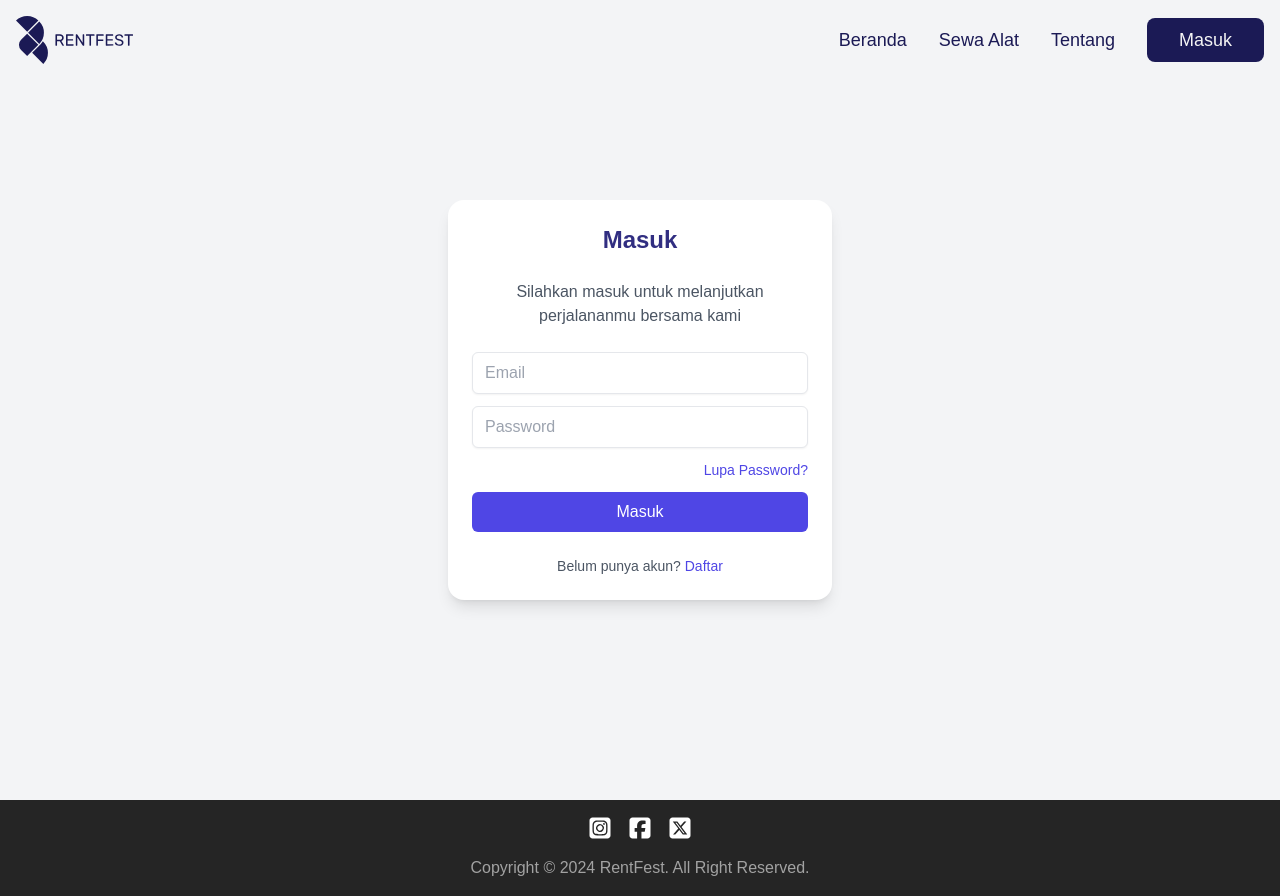
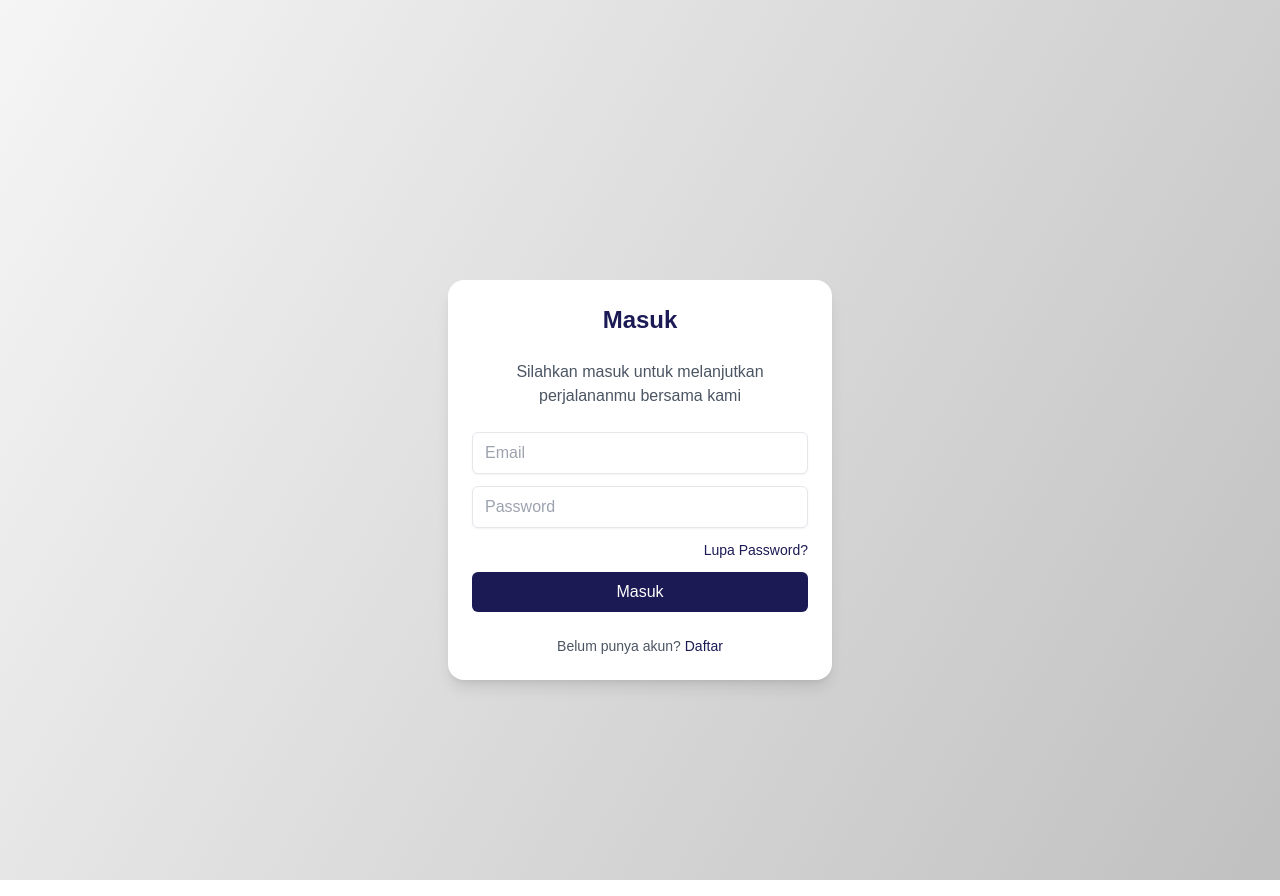
Before and after one commit to DaffaAfdallah/rentfest, a React (Vite) app: page /masuk in a window 1280 px wide. Built offline with nearby package versions, Linux system fonts and the light colour scheme.

Commit message:
tinggal daftar

```diff
--- a/src/App.jsx
+++ b/src/App.jsx
@@ -16,9 +16,8 @@ const App = () => {
 
   return (
     <div className="flex flex-col min-h-screen">
-      {!masukPage && <NavbarComp />}
-      {!daftarPage && <NavbarComp />}
-      <div className={`flex-grow ${!masukPage, daftarPage ? 'mt-20' : ''}`}>
+      {!masukPage && !daftarPage && <NavbarComp />}
+      <div className={`flex-grow ${!masukPage && !daftarPage ? '' : 'mt-20'}`}>
         <Routes>
           <Route path="/" element={<Beranda />} />
           <Route path="/fitur" element={<Fitur />} />
@@ -28,8 +27,7 @@ const App = () => {
           <Route path="/deskripsi/:id" element={<Deskripsi />} />
         </Routes>
       </div>
-      {!masukPage && <FooterComp />}
-      {!daftarPage && <FooterComp />}
+      {!masukPage && !daftarPage && <FooterComp />}
     </div>
   );
 };
--- a/src/pages/Daftar.jsx
+++ b/src/pages/Daftar.jsx
@@ -1,9 +1,11 @@
-import React from 'react'
+import React from 'react';
 
 const Daftar = () => {
   return (
-    <div>Daftar Hmmm</div>
-  )
-}
+    <div>
+      Daftar
+    </div>
+  );
+};
 
-export default Daftar
+export default Daftar;
--- a/src/pages/Masuk.jsx
+++ b/src/pages/Masuk.jsx
@@ -3,9 +3,9 @@ import { Link } from 'react-router-dom';
 
 const Masuk = () => {
   return (
-    <div className="flex items-center justify-center min-h-screen bg-gray-100 overflow-hidden">
+    <div className="flex items-center justify-center min-h-screen overflow-hidden">
       <div className="w-full max-w-sm p-6 space-y-6 bg-white rounded-2xl shadow-lg">
-        <h2 className="text-2xl font-bold text-center text-indigo-900">Masuk</h2>
+        <h2 className="text-2xl font-bold text-center text-[#1b1a55]">Masuk</h2>
         <p className="text-center text-gray-600">Silahkan masuk untuk melanjutkan perjalananmu bersama kami</p>
         <form className="flex flex-col gap-3">
             <input
@@ -14,7 +14,7 @@ const Masuk = () => {
               type="email"
               placeholder="Email"
               required
-              className="w-full px-3 py-2 border rounded-md shadow-sm focus:outline-none focus:ring-indigo-500 focus:border-indigo-500"
+              className="w-full px-3 py-2 border rounded-md shadow-sm focus:outline-none focus:ring-[#1b1a55] focus:border-[#1b1a55]"
             />
             <input
               id="password"
@@ -22,23 +22,23 @@ const Masuk = () => {
               type="password"
               placeholder="Password"
               required
-              className="w-full px-3 py-2 border rounded-md shadow-sm focus:outline-none focus:ring-indigo-500 focus:border-indigo-500"
+              className="w-full px-3 py-2 border rounded-md shadow-sm focus:outline-none focus:ring-[#1b1a55] focus:border-[#1b1a55]"
             />
 
           <div className="flex justify-end">
-            <Link to="/lupa-password?" className="text-sm font-medium text-indigo-600 hover:text-indigo-500">
+            <Link to="/lupa-password?" className="text-sm font-medium text-[#1b1a55] hover:text-[#9290c3] duration-300">
               Lupa Password?
             </Link>
           </div>
           <button
             type="submit"
-            className="w-full px-4 py-2 text-white bg-indigo-600 rounded-md hover:bg-indigo-700 focus:outline-none focus:ring-2 focus:ring-indigo-500 focus:ring-offset-2"
+            className="w-full px-4 py-2 text-white bg-[#1b1a55] rounded-md hover:bg-[#9290c3] focus:outline-none focus:ring-2 focus:ring-[#1b1a55] focus:ring-offset-2 duration-300"
           >
             Masuk
           </button>
         </form>
         <p className="text-sm text-center text-gray-600">
-          Belum punya akun? <Link to="/daftar" className="font-medium text-indigo-600 hover:text-indigo-500">
+          Belum punya akun? <Link to="/daftar" className="font-medium text-[#1b1a55] hover:text-[#9290c3] duration-300">
           Daftar
         </Link>
         </p>
```
